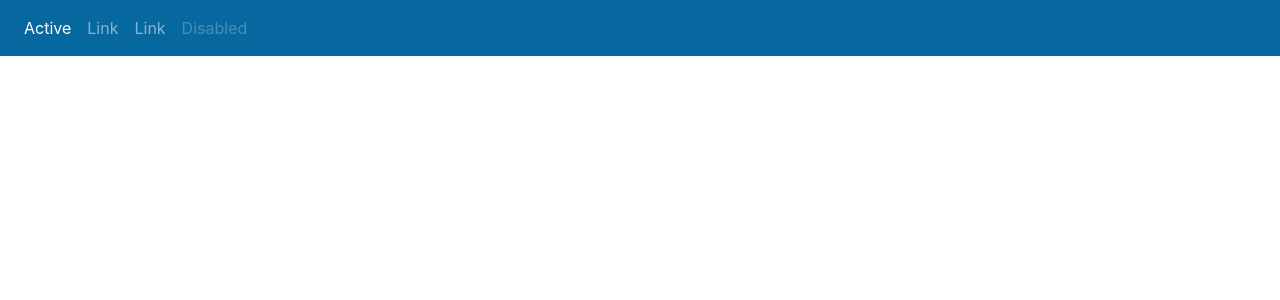
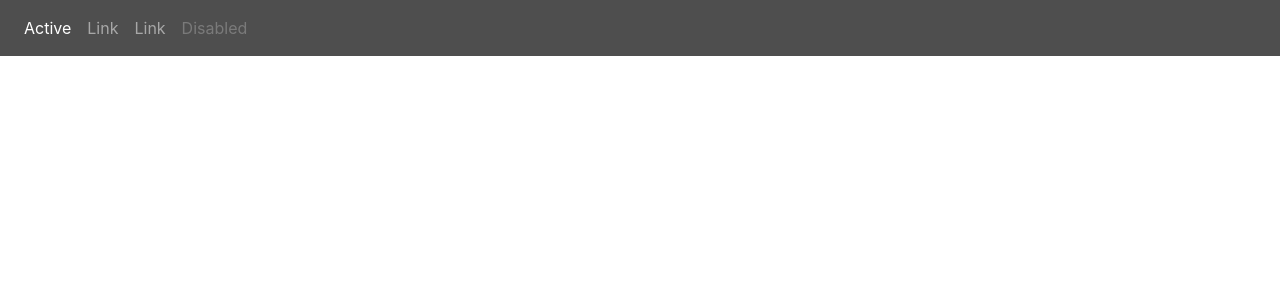
Before and after one commit to kenocathon/Online_Farmers_Market, a Django app: page / in a window 1280 px wide. Shown: the top 300 px of the page. Run offline with Django 3.2, Linux system fonts and the light colour scheme; some libraries are stand-ins or nearby versions.

Commit message:
minor change to styling base.html

```diff
--- a/home/templates/home/base.html
+++ b/home/templates/home/base.html
@@ -12,7 +12,7 @@
 </head>
 <body>
 <!-- Grey with black text -->
-<nav class="navbar navbar-expand-sm bg-primary navbar-dark">
+<nav class="navbar navbar-expand-sm bg-dark navbar-dark">
   <ul class="navbar-nav">
     <li {% if nbar == "farm_list" %} class="nav-item active" {% endif %}>
       <a class="nav-link" href="{% url "farmer_list" %}">Active</a>
```
